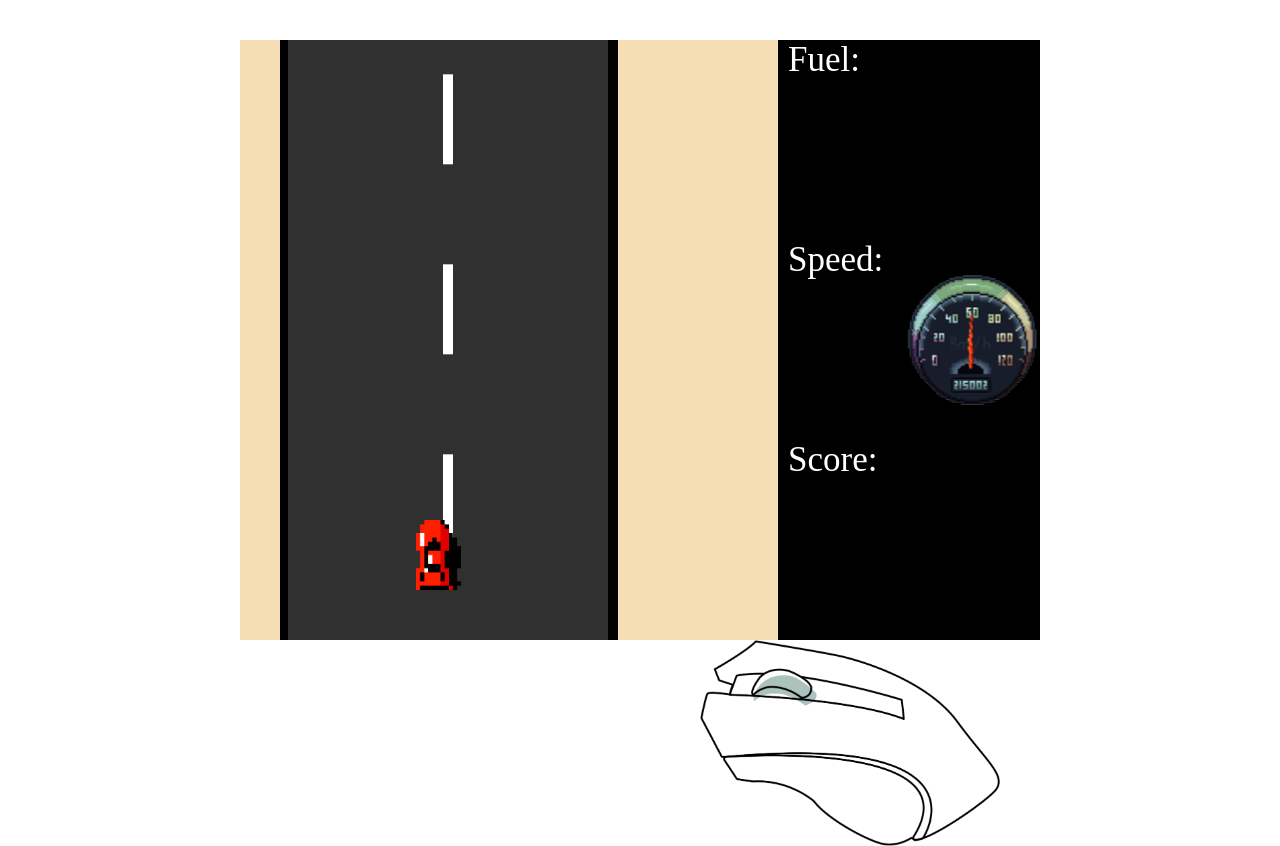
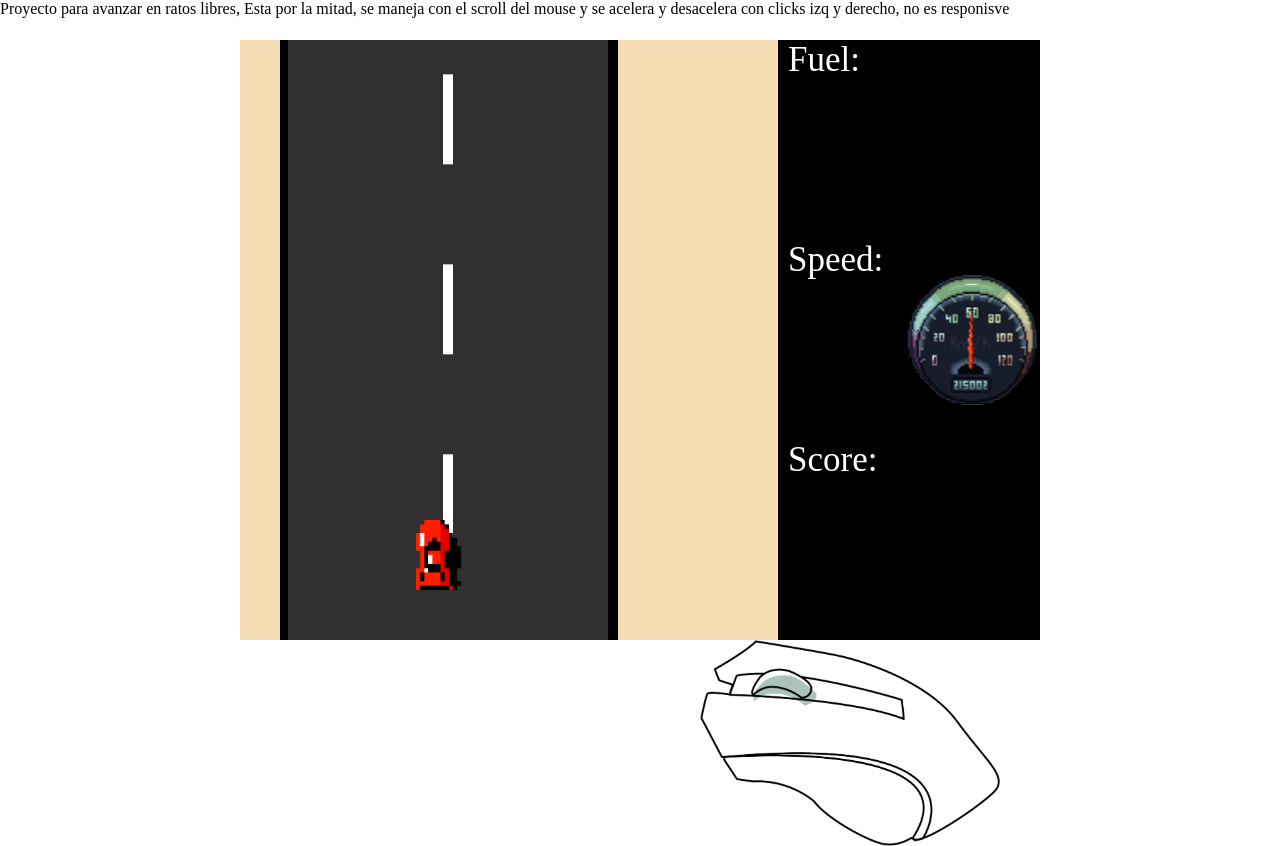
Before and after one commit to leandipardo/Road-fight, a plain HTML site: page index.html in a window 1280 px wide. Drawn offline with Linux system fonts and the light colour scheme.

Commit message:
actualizacion textos

```diff
--- a/css/styles.css
+++ b/css/styles.css
@@ -145,3 +145,8 @@ body{
         transform: translatey(20%);
     }
  }
+ .text-info-conteiner{
+    position: absolute;
+    top: 0;
+    left: 0;
+ }
--- a/index.html
+++ b/index.html
@@ -8,6 +8,9 @@
     <title>Road fight</title>
 </head>
 <body>
+    <div class="text-info-conteiner">
+        <p>Proyecto para avanzar en ratos libres, Esta por la mitad, se maneja con el scroll del mouse y se acelera y desacelera con clicks izq y derecho, no es responisve</p>
+    </div>
 <section class="conteiner">
         <audio src="/assets/X2Download.app - Tití Me Preguntó (8-Bit Bad Bunny Emulation) (128 kbps).mp3" id="bg-music" autoplay></audio>
         <div class="stage-bar"></div>
```
